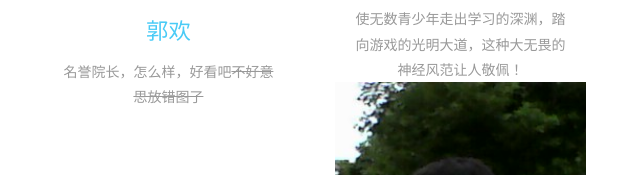
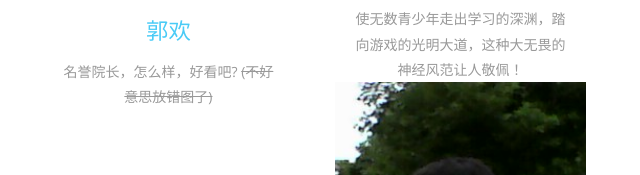
Before and after one commit to turryfam/545, a plain HTML site: page index.html in a window 1280 px wide. Shown: the part 2785-2960 px from the top of the page, 613-1253 px from the left. Drawn offline with nearby package versions, Linux system fonts and the light colour scheme; a web font is replaced by a local one.

Commit message:
Update index.html

```diff
--- a/index.html
+++ b/index.html
@@ -243,7 +243,7 @@
 						</div>
 					</div>
 					<h4>郭欢</h4>
-					<p>名誉院长，怎么样，好看吧<del>不好意思放错图了</del></p>
+					<p>名誉院长，怎么样，好看吧?  <del>   (不好意思放错图了)</del></p>
 				</div>
 				<div class="col-md-3 team-grids wow zoomIn animated" data-wow-delay=".5s">
 					<img class="img-responsive" src="images/yl.jpg" alt="">
```
